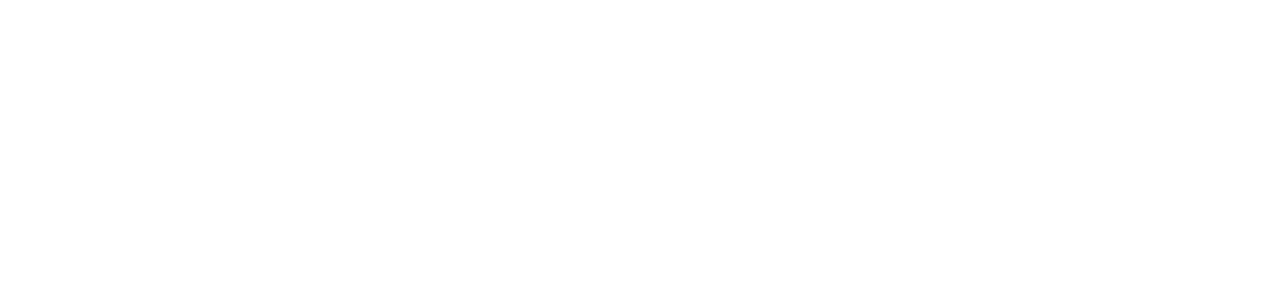
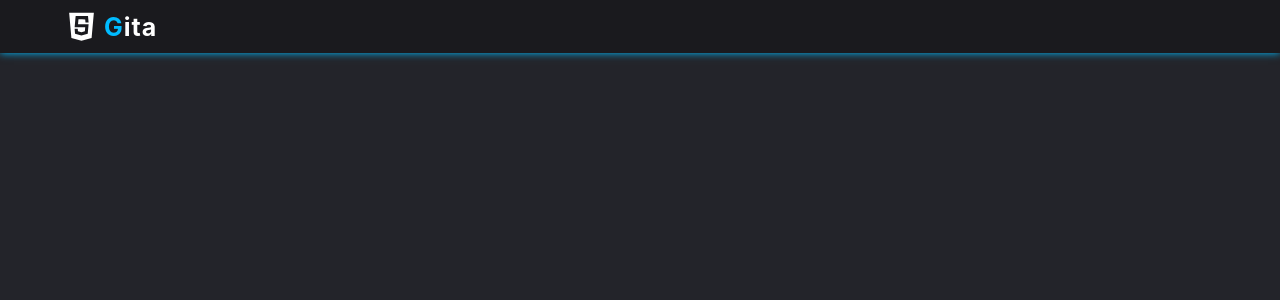
Before and after one commit to iXZed026/task-app, a React (Create React App) app: page / in a window 1280 px wide. Shown: the top 300 px of the page. Built offline with nearby package versions, Linux system fonts and the light colour scheme.

Commit message:
header complete

```diff
--- a/package.json
+++ b/package.json
@@ -13,6 +13,7 @@
     "axios": "^1.6.8",
     "react": "^18.3.1",
     "react-dom": "^18.3.1",
+    "react-icons": "^5.2.0",
     "react-scripts": "5.0.1",
     "typescript": "^4.9.5",
     "web-vitals": "^2.1.4"
--- a/src/App.css
+++ b/src/App.css
@@ -0,0 +1,5 @@
+* {
+    padding: 0;
+    margin: 0;
+    box-sizing: border-box;
+}
--- a/src/App.tsx
+++ b/src/App.tsx
@@ -1,9 +1,10 @@
-import React, { useState} from 'react';
+import React, { useState } from 'react';
+import "./App.css";
 import Header from './component/Header/Header';
 
 // const usersJsonData = require('./json/Users.json');
 
-const App : React.FC = () => {
+const App: React.FC = () => {
 
   // const [Users, setUsers] = useState<[]>();
 
@@ -11,7 +12,7 @@
 
   return (
     <div className="app">
-
+      <Header />
     </div>
   )
 }
--- a/src/component/Header/Header.css
+++ b/src/component/Header/Header.css
@@ -0,0 +1,57 @@
+.header {
+    width: 100%;
+
+    background-color: #1a1a1e;
+    box-shadow: 0 0 8px var(--text-color);
+    color: white;
+    animation: headerAni 0.7s linear 1;
+    margin-bottom: 2%;
+}
+
+@keyframes headerAni {
+    0% {
+        transform: translate(0, -100px);
+    }
+}
+
+.header-container {
+    width: 90%;
+    margin: auto;
+}
+
+.header-flex {
+    display: flex;
+    height: 53px;
+}
+
+.header-flex .brand {
+    display: flex;
+    justify-content: center;
+    align-items: center;
+    gap: 5px;
+}
+
+.header-flex .brand h1 {
+    font-size: 25px;
+    letter-spacing: 1px;
+}
+
+.header-flex .brand h1 span {
+    color: var(--text-color);
+}
+
+#js-icon {
+    width: 35px;
+    height: 35px;
+}
+
+@media screen and (max-width:550px) {
+    .header-flex {
+        justify-content: center;
+        height: 60px;
+    }
+
+    .header-flex .brand h1 {
+        font-size: 30px;
+    }
+}
--- a/src/component/Header/Header.tsx
+++ b/src/component/Header/Header.tsx
@@ -1,9 +1,19 @@
-import React from 'react'
+import React from 'react';
+import "./Header.css";
+import { DiJavascript } from "react-icons/di";
 
-const Header : React.FC = () => {
-  return (
-    <div>Header</div>
-  )
+const Header: React.FC = () => {
+    return (
+        <div className="header">
+            <div className="header-container">
+                <div className="header-flex">
+                    <div className="brand">
+                        <DiJavascript id='js-icon'/><h1><span>G</span>ita</h1>
+                    </div>
+                </div>
+            </div>
+        </div>
+    )
 }
 
 export default Header
--- a/src/index.css
+++ b/src/index.css
@@ -1,3 +1,10 @@
+:root {
+  --main-color: #23242a;
+  --text-color: rgb(0, 187, 255);
+  --hover-color: cyan;
+  --home-color: cyan;
+}
+
 body {
   margin: 0;
   font-family: -apple-system, BlinkMacSystemFont, 'Segoe UI', 'Roboto', 'Oxygen',
@@ -5,6 +12,7 @@
     sans-serif;
   -webkit-font-smoothing: antialiased;
   -moz-osx-font-smoothing: grayscale;
+  background-color: var(--main-color);
 }
 
 code {
```
Also changed, not shown: 1 other file (tests, documents, lock files or other folders).
